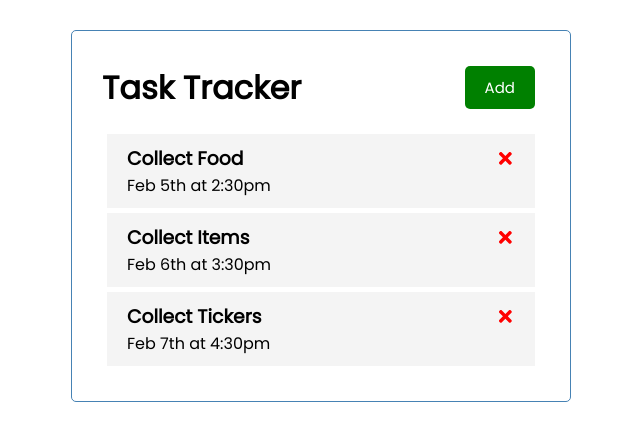
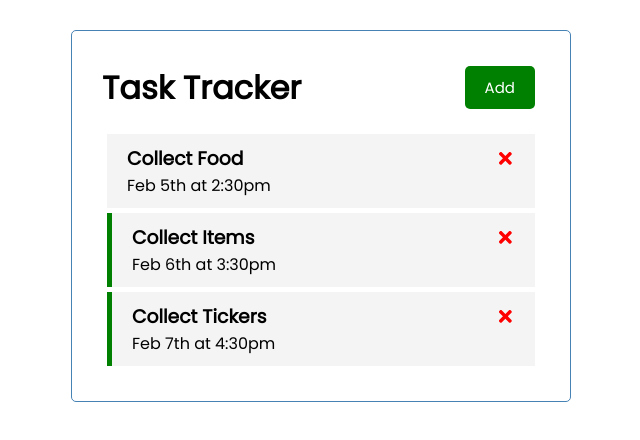
Before and after one commit to vijay0405/Task-Tracker, a React (Create React App) app: page / in a window 1280 px wide. Shown: the top 440 px of the page, without its empty margins (319-959 px from the left). Built offline with nearby package versions, Linux system fonts and the light colour scheme.

Commit message:
added toggle class option for reminders

```diff
--- a/src/App.js
+++ b/src/App.js
@@ -8,19 +8,19 @@
     id: "1",
     text: "Collect Food",
     day: "Feb 5th at 2:30pm",
-    remainder: false
+    reminder: false
   },
   {
     id: "2",
     text: "Collect Items",
     day: "Feb 6th at 3:30pm",
-    remainder: true
+    reminder: true
   },
   {
     id: "3",
     text: "Collect Tickers",
     day: "Feb 7th at 4:30pm",
-    remainder: true
+    reminder: true
   }])
 
   const deleteTask = (id) => {
@@ -28,12 +28,21 @@
     setTaskList(taskList.filter((task)=> task.id != id));
   };
 
+  const togglereminder = (id) => {
+    console.log(id);
+    setTaskList(
+      taskList.map((task) =>
+        task.id === id ? {...task, reminder: !task.reminder} : task
+      )
+    );
+  }
+
   return (
     <div className="container">
       <Header />
       {
         taskList.length > 0 ?
-        <Tasks taskList={taskList} onDelete={deleteTask}/>
+        <Tasks taskList={taskList} onDelete={deleteTask} onToggle={togglereminder}/>
         : "No Task left"
       }
     </div>
--- a/src/components/Task.js
+++ b/src/components/Task.js
@@ -1,11 +1,11 @@
 import { FaTimes } from 'react-icons/fa'
 
-function Task({ task, onDelete}) {
+function Task({ task, onDelete, onToggle}) {
     return (
-        <div className='task'>
+        <div className={`task ${task.reminder ? 'reminder' : ''}`} onDoubleClick={()=>onToggle(task.id)}>
             <h3>{task.text} <FaTimes
                 style={{color: "red", cursor: "pointer"}}
-                onClick={onDelete}
+                onClick={() => onDelete(task.id)}
             /></h3>
             <p>{task.day}</p>
         </div>
--- a/src/components/Tasks.js
+++ b/src/components/Tasks.js
@@ -1,10 +1,10 @@
 import Task from './Task'
 
-const Tasks = ({ taskList, onDelete}) => {
+const Tasks = ({ taskList, onDelete, onToggle}) => {
     return (
         <>
             {taskList.map((task) => (
-                <Task key={task.id} task={task} onDelete={()=>onDelete(task.id)}/>
+                <Task key={task.id} task={task} onDelete={onDelete} onToggle={onToggle}/>
             ))}
         </>
     )
```
